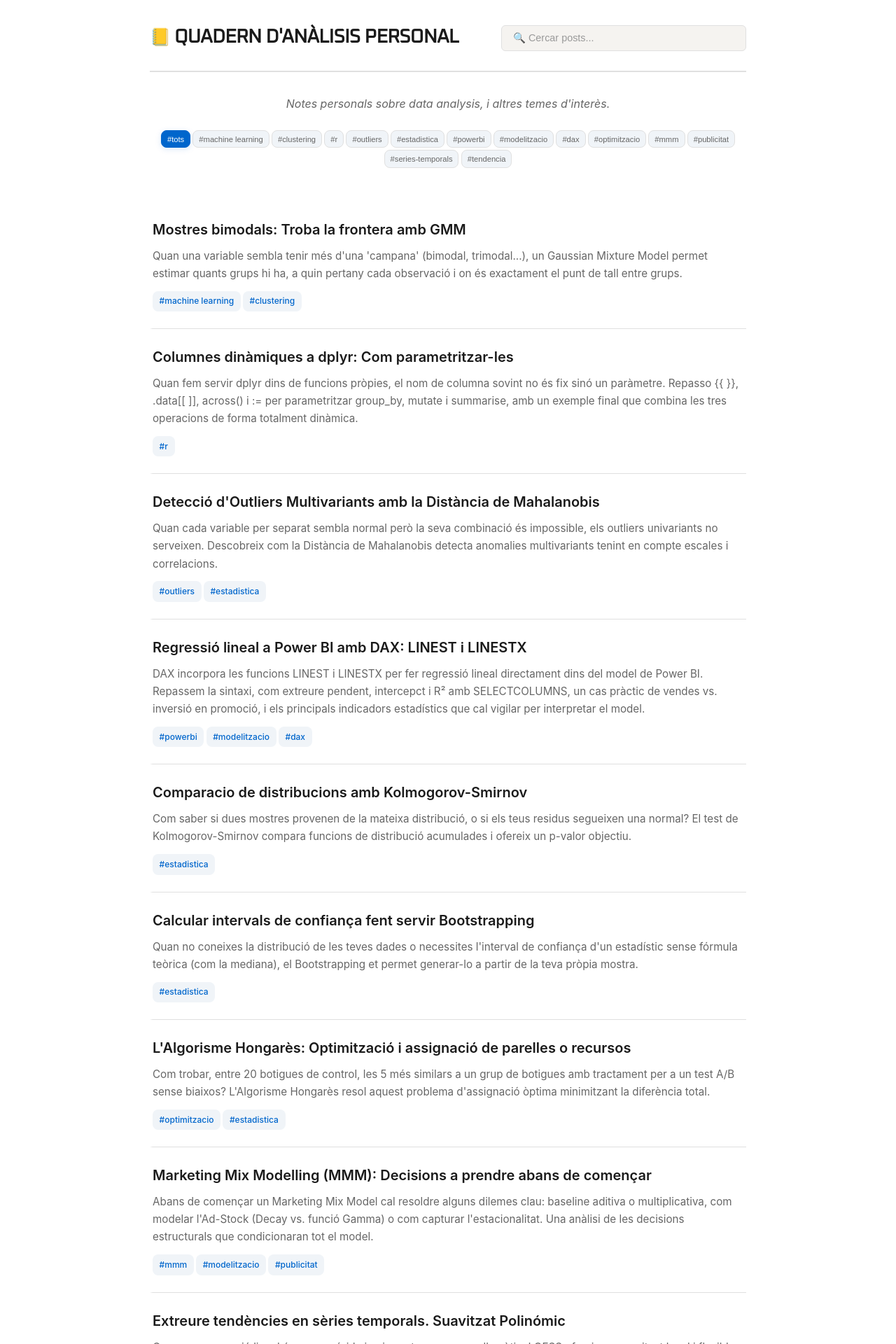
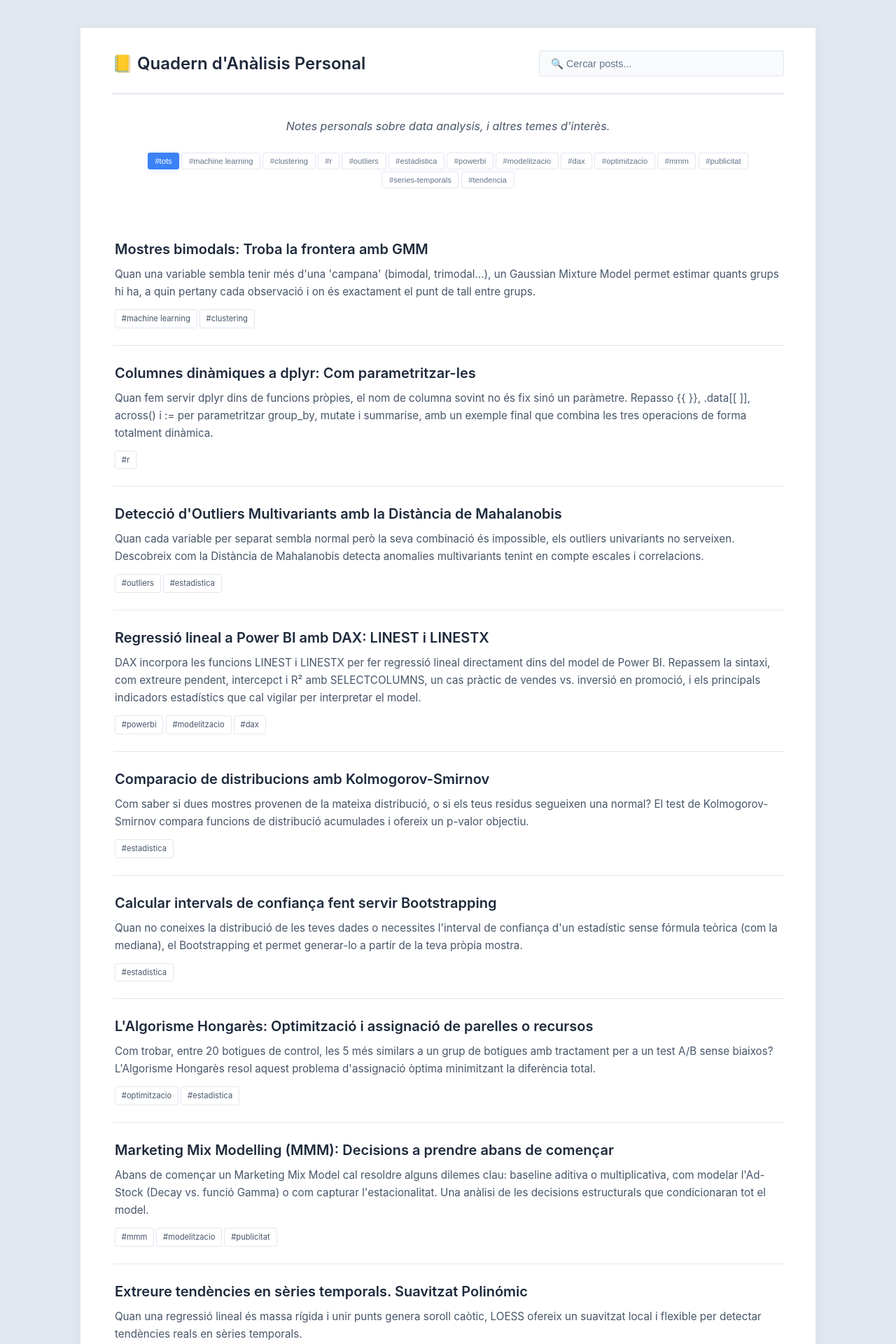
Before and after one commit to alberthr/alberthr.github.io, a Jekyll site: the page built from index.html, in a window 1280 px wide. Shown: the top 1920 px of the page at 70% size. Built offline with Jekyll 4.4.1, drawn with Linux system fonts in a browser that asks for light colours.

Commit message:
Update style.css

```diff
--- a/assets/css/style.css
+++ b/assets/css/style.css
@@ -1,20 +1,19 @@
-/* Importa la fuente desde Google Fonts */
-@import url('https://fonts.googleapis.com/css2?family=Oxanium&display=swap');
-
 :root {
-  /* Paleta de colors: blancs, grisos amb toc de color accent */
-  --bg-color: #ffffff;           /* Blanc gairebé pur, molt lleuger (ORIGINAL: #fafaf8;) */
-  --bg-secondary: #f5f3f0;       /* Gris molt clar per a contrast subtle */
-  --text-color: #1a1a1a;         /* Negre molt fosc per a llegibilitat */
-  --text-muted: #666666;         /* Gris mig */
-  --text-light: #999999;         /* Gris clar */
-  --accent-color: #0066cc;       /* Blau vibrant (accent principal) */
-  --accent-hover: #0052a3;       /* Blau més fosc per a hover */
-  --border-color: #e0e0e0;       /* Gris clar per a separadors */
+  /* Paleta extreta del CV: fons gris, "full de paper" blanc, blau corporatiu */
+  --bg-color: #ffffff;           /* Fons de la "targeta" principal (= card-bg del CV) */
+  --bg-page: #e2e8f0;            /* Fons de pantalla neutral (= bg-body del CV) */
+  --bg-secondary: #f8fafc;       /* Fons clar i discret (= sidebar-bg del CV) */
+  --text-color: #1e293b;         /* Gris fosc elegant per a títols (= dark del CV) */
+  --text-muted: #475569;         /* Text principal (= text-main del CV) */
+  --text-light: #64748b;         /* Text secundari (= text-light del CV) */
+  --accent-color: #3b82f6;       /* Blau corporatiu (= primary del CV) */
+  --accent-hover: #2563eb;       /* Blau més fosc per a hover */
+  --accent-light: #f1f5f9;       /* Fons banner/destacat (= primary-light del CV) */
+  --border-color: #e2e8f0;       /* Línies de separació fines (= border del CV) */
   --code-bg: #1e293b;            /* Gris fosc per a blocs de codi */
   --code-text: #f8fafc;          /* Gris molt clar per a text del codi */
-  --tag-bg: #f0f4f8;             /* Fons molt clar per a tags */
-  --tag-color: #0066cc;          /* Color dels tags = accent */
+  --tag-bg: #ffffff;             /* Badges sobre blanc amb vora (estil CV) */
+  --tag-color: #475569;          /* Text neutre dels badges */
   --success-color: #10b981;      /* Verd per a destacats positius */
   --warning-color: #f59e0b;      /* Taronja per a destacats */
 }
@@ -26,27 +25,38 @@ html {
 }
 
 body {
-  font-family: -apple-system, BlinkMacSystemFont, "Segoe UI", "Roboto", "Helvetica Neue", sans-serif;
-  color: var(--text-color);
-  background-color: var(--bg-color);
-  line-height: 1.65;
+  font-family: -apple-system, BlinkMacSystemFont, "Segoe UI", Roboto, Helvetica, Arial, sans-serif;
+  color: var(--text-muted);
+  background-color: var(--bg-page);
+  line-height: 1.5;
   margin: 0;
-  padding: 0;
+  padding: 40px 20px;
   height: 100%;
   overflow-y: scroll;
   -webkit-font-smoothing: antialiased;
   -moz-osx-font-smoothing: grayscale;
 }
 
-/* Contenidor principal */
+/* Contenidor principal: estil "full de paper", igual que el .cv-container */
 .site-wrapper {
   display: grid;
   grid-template-rows: auto 1fr auto;
-  min-height: 100vh;
-  max-width: 900px;
+  min-height: calc(100vh - 80px);
+  max-width: 1050px;
   margin: 0 auto;
-  padding: 2rem 1.5rem 0 1.5rem;
+  padding: 0 45px;
   box-sizing: border-box;
+  background: var(--bg-color);
+  box-shadow: 0 4px 20px rgba(0, 0, 0, 0.05);
+}
+
+/* Donem una mica d'aire a dalt i a baix del contingut dins de la targeta */
+header {
+  padding-top: 2rem;
+}
+
+footer {
+  padding-bottom: 1.5rem;
 }
 
 /* ===== CAPÇALERA ===== */
@@ -62,15 +72,14 @@ header {
 }
 
 .site-title {
-  font-family: "Oxanium", -apple-system, BlinkMacSystemFont, "Segoe UI", "Roboto", sans-serif;
-  font-weight: 700;
-  font-size: 1.7rem;
-  letter-spacing: -0.01em;
+  font-family: -apple-system, BlinkMacSystemFont, "Segoe UI", Roboto, Helvetica, Arial, sans-serif;
+  font-weight: 600;
+  font-size: 1.5rem;
+  letter-spacing: normal;
   text-decoration: none;
   color: var(--text-color);
   margin: 0;
   transition: color 0.3s ease;
-  text-transform: uppercase;
 }
 
 .site-title::before {
@@ -94,7 +103,7 @@ header {
   padding: 0.6rem 1rem;
   font-size: 0.9rem;
   border: 1px solid var(--border-color);
-  border-radius: 6px;
+  border-radius: 3px;
   background-color: var(--bg-secondary);
   color: var(--text-color);
   transition: all 0.2s ease;
@@ -105,7 +114,7 @@ header {
   outline: none;
   border-color: var(--accent-color);
   background-color: #ffffff;
-  box-shadow: 0 0 0 3px rgba(0, 102, 204, 0.1);
+  box-shadow: 0 0 0 3px rgba(59, 130, 246, 0.1);
 }
 
 .search-input::placeholder {
@@ -132,38 +141,44 @@ a:hover {
 
 /* Títols */
 h1, h2, h3, h4 {
-  font-family: -apple-system, BlinkMacSystemFont, "Segoe UI", "Roboto", sans-serif;
+  font-family: -apple-system, BlinkMacSystemFont, "Segoe UI", Roboto, Helvetica, Arial, sans-serif;
   color: var(--text-color);
-  font-weight: 700;
-  letter-spacing: -0.01em;
+  font-weight: 600;
+  letter-spacing: normal;
   line-height: 1.3;
 }
 
 h1 {
-  font-size: 1.3rem;
-  margin-bottom: 1rem;
+  font-size: 1.4rem;
+  margin-bottom: 1.2rem;
   margin-top: 0;
   text-transform: uppercase;
-  letter-spacing: 0em;
+  letter-spacing: 0.5px;
+  padding-bottom: 0.6rem;
+  border-bottom: 1px solid var(--border-color);
 }
 
 h2 {
-  font-size: 1.2rem;
+  font-size: 1.1rem;
   margin-top: 2rem;
   margin-bottom: 1rem;
-  border-left: 4px solid var(--accent-color);
-  padding-left: 1rem;
+  text-transform: uppercase;
+  letter-spacing: 0.5px;
+  padding-bottom: 0.4rem;
+  border-bottom: 1px solid var(--border-color);
+  border-left: none;
+  padding-left: 0;
 }
 
 h3 {
-  font-size: 1.1rem;
+  font-size: 1.05rem;
   margin-top: 1.5rem;
   margin-bottom: 0.8rem;
   color: var(--text-color);
 }
 
 h4 {
-  font-size: 1rem;
+  font-size: 0.95rem;
   margin-top: 1rem;
   margin-bottom: 0.6rem;
 }
@@ -191,11 +206,11 @@ h4 {
 .tag-filter-btn {
   background-color: var(--tag-bg);
   border: 1px solid var(--border-color);
-  color: var(--text-muted);
-  padding: 0.35rem 0.5rem;
-  border-radius: 8px;
+  color: var(--text-light);
+  padding: 0.3rem 0.6rem;
+  border-radius: 3px;
   font-size: 0.7rem;
-  font-weight: 500;
+  font-weight: 400;
   cursor: pointer;
   transition: all 0.2s ease;
   user-select: none;
@@ -211,7 +226,7 @@ h4 {
   background-color: var(--accent-color);
   border-color: var(--accent-color);
   color: #ffffff;
-  box-shadow: 0 2px 8px rgba(0, 102, 204, 0.15);
+  box-shadow: 0 2px 8px rgba(59, 130, 246, 0.15);
 }
 
 /* ===== LLISTAT DE POSTS ===== */
@@ -294,12 +309,13 @@ ul {
 }
 
 .tag-sm {
-  font-size: 0.75rem;
+  font-size: 0.7rem;
   color: var(--tag-color);
   background-color: var(--tag-bg);
-  padding: 0.3rem 0.6rem;
-  border-radius: 8px;
-  font-weight: 500;
+  border: 1px solid var(--border-color);
+  padding: 0.25rem 0.55rem;
+  border-radius: 3px;
+  font-weight: 400;
 }
 
 .tag-sm::before {
@@ -386,7 +402,7 @@ pre {
   color: var(--code-text);
   padding: 1.5rem;
   overflow-x: auto;
-  border-radius: 8px;
+  border-radius: 4px;
   font-family: "SFMono-Regular", Consolas, "Monaco", "Courier New", monospace;
   font-size: 0.85rem;
   margin: 1.5rem 0;
@@ -396,10 +412,10 @@ pre {
 
 code {
   font-family: "SFMono-Regular", Consolas, "Monaco", "Courier New", monospace;
-  background-color: #f5f3f0;
+  background-color: var(--bg-secondary);
   color: #c0392b;
   padding: 0.2rem 0.4rem;
-  border-radius: 4px;
+  border-radius: 3px;
   font-size: 0.85rem;
 }
 
@@ -473,7 +489,7 @@ th, td {
 }
 
 th {
-  background-color: var(--tag-bg);
+  background-color: var(--bg-secondary);
   font-weight: 700;
   color: var(--text-color);
 }
@@ -495,13 +511,18 @@ footer {
 
 /* ===== RESPONSIVE ===== */
 @media (max-width: 768px) {
+  body {
+    padding: 20px 10px;
+  }
+
   .site-wrapper {
-    padding: 1.5rem 1rem 0 1rem;
+    padding: 0 1.2rem;
   }
 
   header {
     flex-direction: column;
     margin-bottom: 1.5rem;
+    padding-top: 1.5rem;
   }
 
   .search-container {
```
